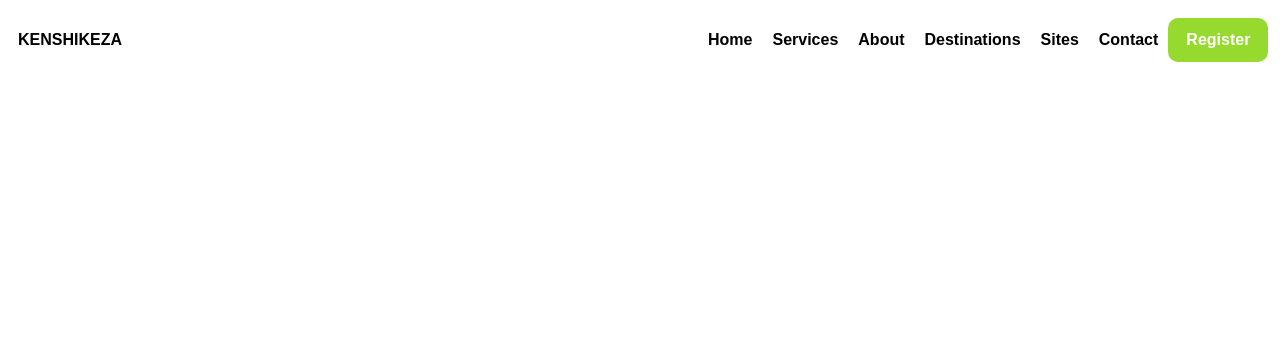
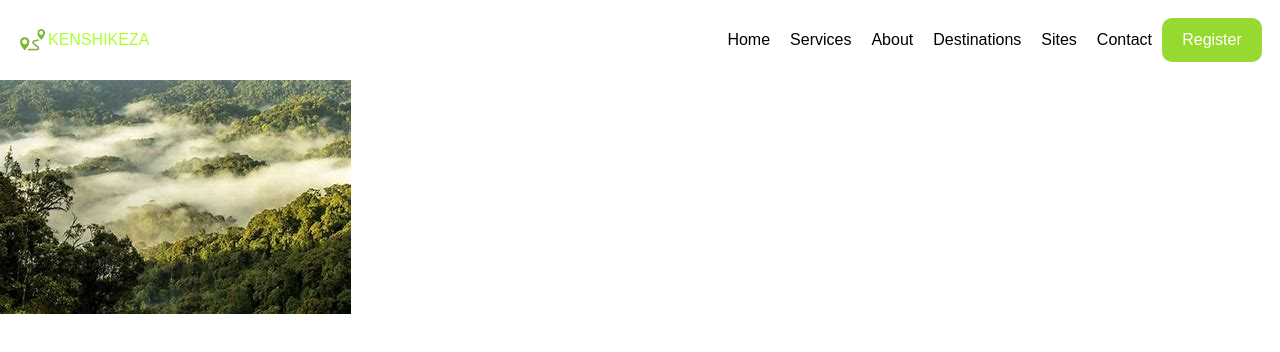
Before and after one commit to SIGYE/Keshikeza, a React (Create React App) app: page / in a window 1280 px wide. Shown: the top 352 px of the page. Built offline with nearby package versions, Linux system fonts and the light colour scheme.

Commit message:
logo-updates

```diff
--- a/src/components/Display/Display.css
+++ b/src/components/Display/Display.css
@@ -0,0 +1,16 @@
+*{
+    margin: 0;
+    box-sizing: border-box;
+}
+.image-container{
+    width: 100%;
+    overflow: hidden;
+}
+img{
+
+    height: auto;
+    width: fit-content;
+}
+img::after{
+    background-color: rgb(71, 69, 69);
+}
--- a/src/components/Display/Display.jsx
+++ b/src/components/Display/Display.jsx
@@ -3,8 +3,8 @@ import nyungwe from '../../assets/nyungwe.jpeg'
 
 const Display = () => {
   return (
-    <div>
-
+    <div className='image-container'>
+        <img src={nyungwe} />
     </div>
   )
 }
--- a/src/components/Navbar/Navbar.css
+++ b/src/components/Navbar/Navbar.css
@@ -2,7 +2,7 @@
     margin: 0;
     box-sizing: border-box;
     font-family:  sans-serif;
-    font-weight: bold;
+    font-weight: 100;
 }
 .full-container{
    align-items: center;
@@ -29,6 +29,12 @@
     border-color: rgb(150, 218, 48);
     color: white;
 }
-.logo{
+.logo-container{
     margin-left: 1rem;
+    display: flex;
+    align-items: center;
+    color: greenyellow;
 }
+.logo-container img{
+    width: 30px;
+}
--- a/src/components/Navbar/Navbar.jsx
+++ b/src/components/Navbar/Navbar.jsx
@@ -1,11 +1,13 @@
 import React from 'react'
 import './Navbar.css';
+import logo from '../../assets/logo.png';
 
 const Navbar = () => {
   return (
     <div className="full-container">
 
-        <div className='logo'>
+        <div className='logo-container'>
+        <img src={logo} />
           <h1>KENSHIKEZA</h1>
         </div>
         <div className='nav-container'>
```
Also changed, not shown: src/assets/logo.png (added).
